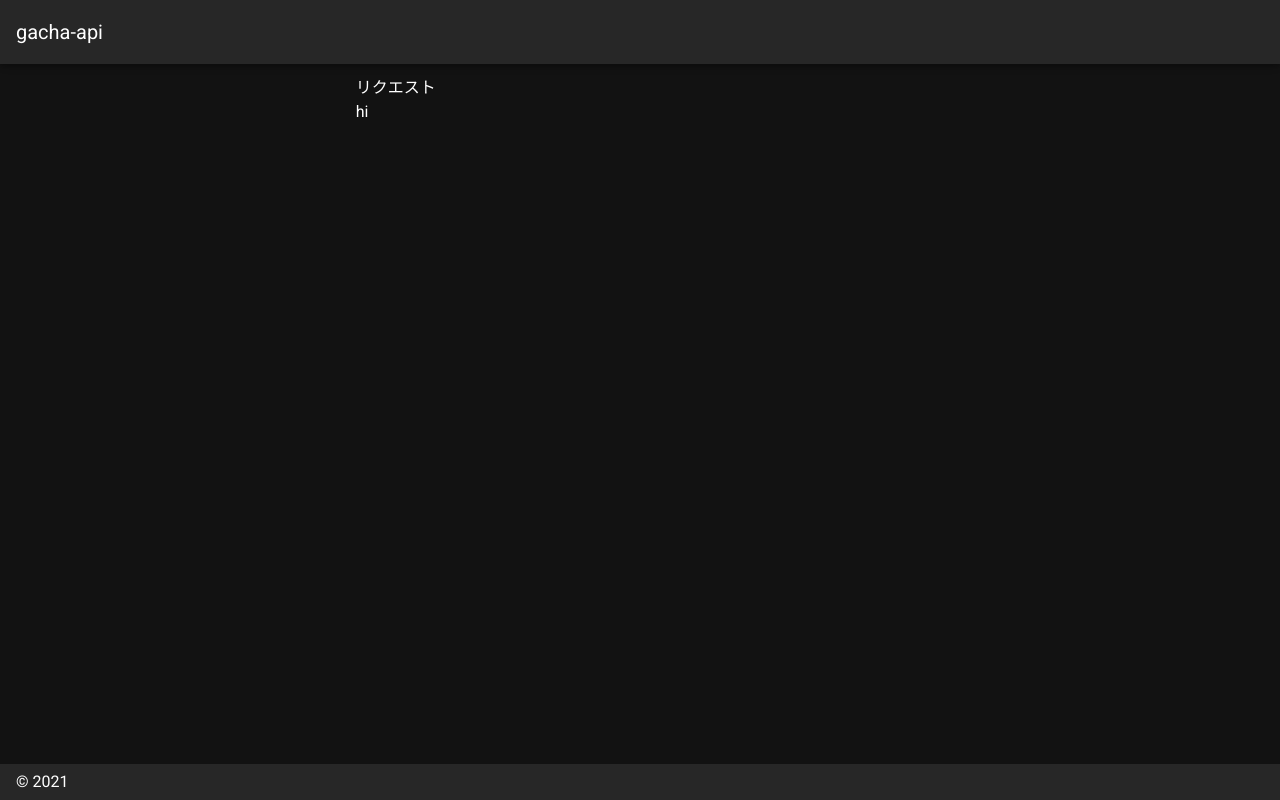
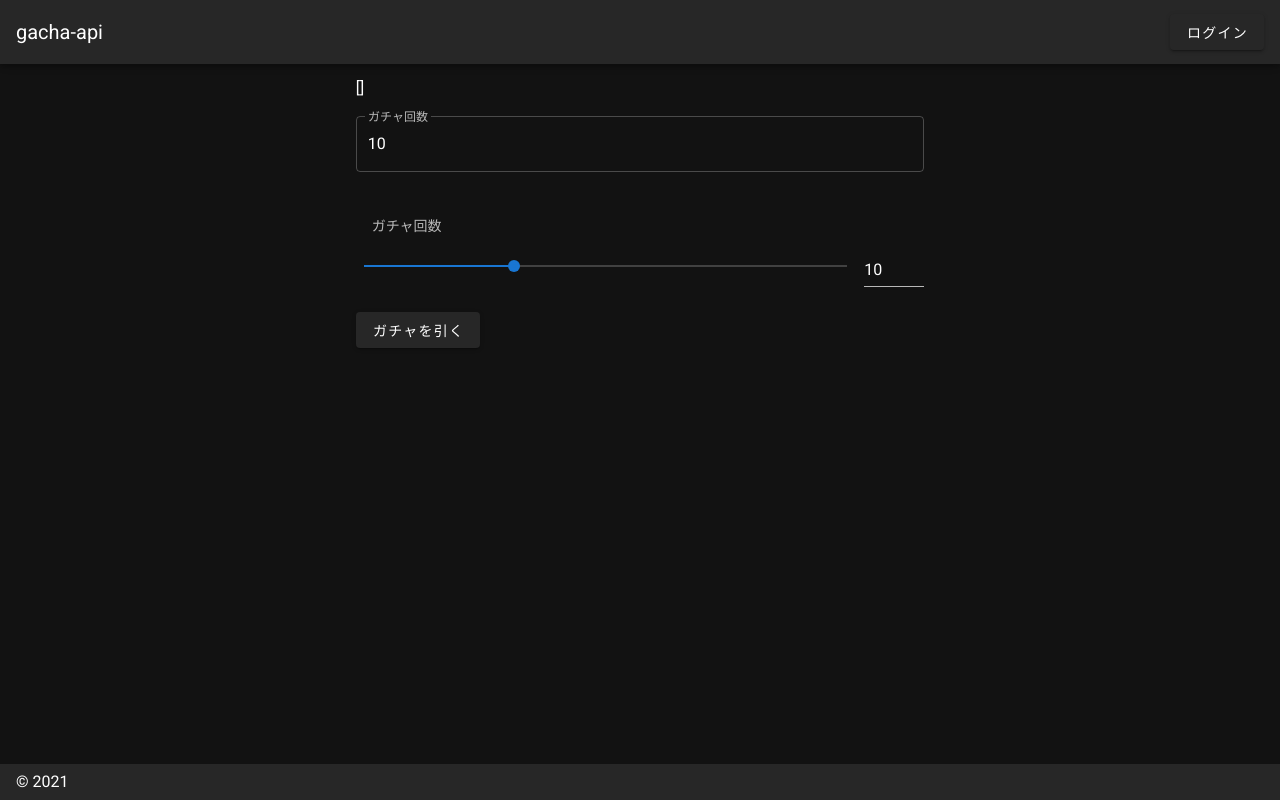
Before and after one commit to GotoRen/gacha-api, a Nuxt app in the folder ui/gacha/: page / in a window 1280 px wide. Built offline with nearby package versions, Linux system fonts and the light colour scheme.

Commit message:
gachaDrawAPIを叩けるようにした

```diff
--- a/ui/gacha/layouts/default.vue
+++ b/ui/gacha/layouts/default.vue
@@ -6,6 +6,7 @@
     >
       <v-toolbar-title v-text="title" />
       <v-spacer />
+      <v-btn @click="userGetRequest">{{ user }}</v-btn>
     </v-app-bar>
     <v-main>
       <v-container>
@@ -25,8 +26,22 @@
 export default {
   data () {
     return {
+      user: "ログイン",
       fixed: false,
       title: 'gacha-api'
+    }
+  },
+  methods: {
+    async userGetRequest() {
+      await this.$axios.$get('http://localhost:8080/user/get',{
+        headers: {
+          'x-token':'abc',
+          'Content-Type':'application/json'
+        }
+      }).then(response => {
+        this.user = response;
+        console.log(this.user);
+      });
     }
   }
 }
--- a/ui/gacha/pages/index.vue
+++ b/ui/gacha/pages/index.vue
@@ -2,8 +2,29 @@
   <div>
     <v-row justify="center" align="center">
       <v-col cols="12" sm="8" md="6">
-        <button @click="sendGachaRequest">リクエスト</button>
         <p>{{ result }}</p>
+         <v-text-field label="ガチャ回数" outlined v-model.number="num"/>
+         <v-subheader>ガチャ回数</v-subheader>
+         <v-slider
+            v-model.number="num"
+            :max="max"
+            :min="min"
+         >
+          <template v-slot:append>
+            <v-text-field
+              v-model.number="num"
+              class="mt-0 pt-0"
+              type="number"
+              style="width: 60px"
+            ></v-text-field>
+          </template>
+        </v-slider>
+        <v-btn @click="sendGachaRequest">ガチャを引く</v-btn>
+        <ul>
+          <li v-for="item in result">
+            {{ item.reality }} {{ item.name }}
+          </li>
+        </ul>
       </v-col>
     </v-row>
   </div>
@@ -13,19 +34,28 @@
 export default {
   data() {
     return {
-      result:"hi",
-      num:10
+      result:[],
+      num:10,
+      min:1,
+      max:30,
     }
   },
   methods: {
     async sendGachaRequest() {
-      const res = await this.$axios.$get('http://localhost:8080/user/get',{
+      await this.$axios.$get('http://localhost:8080/gacha/draw',{
         headers: {
           'x-token':'abc',
-          'Content-Type':'application/json'
-        }
+          'Content-Type':'application/json',
+        },
+        params: {
+          'count':this.num
+        },
+      }).then(response => {
+        this.result=response;
+        console.log(this.result);
+      }).catch(err => {
+        console.log(err);
       });
-      this.result = res;
     }
   }
 }
```
Also changed, not shown: 1 other file (tests, documents, lock files or other folders).
